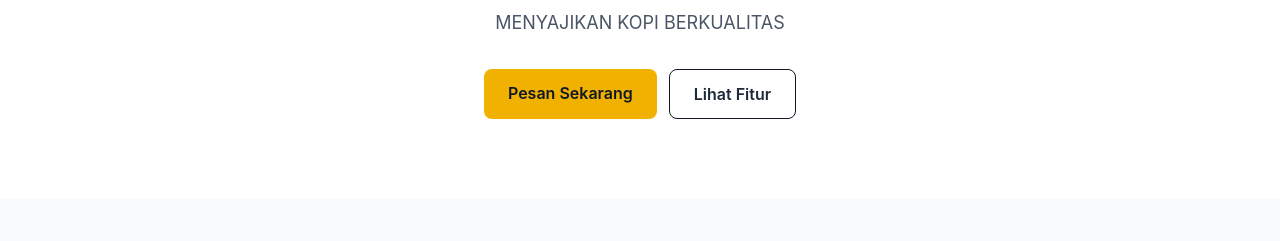
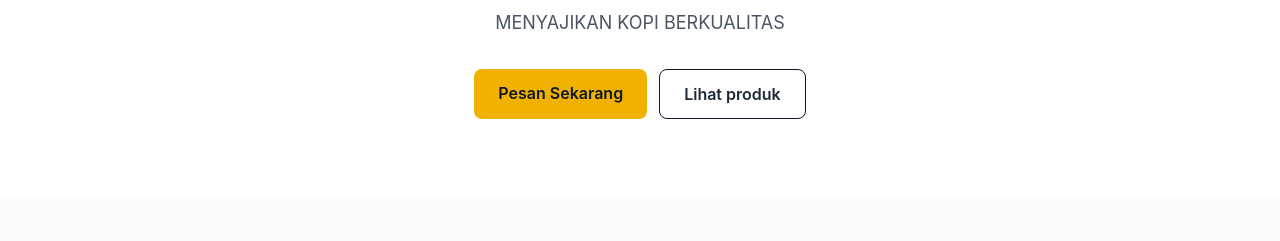
Before and after one commit to HasanFahmilMuktafi/latihan_tailwind1, a website built with Vite: page index.html in a window 1280 px wide. Shown: the part 251-492 px from the top of the page. Built offline with nearby package versions, Linux system fonts and the light colour scheme.

Commit message:
first commit

```diff
--- a/index.html
+++ b/index.html
@@ -34,7 +34,7 @@
           Pesan Sekarang
         </a>
         <a href="#fitur" class="border border-gray-900 px-6 py-3 rounded-lg font-semibold hover:bg-gray-200">
-          Lihat Fitur
+          Lihat produk
         </a>
       </div>
     </section>
```
Also changed, not shown: 1 other file.
